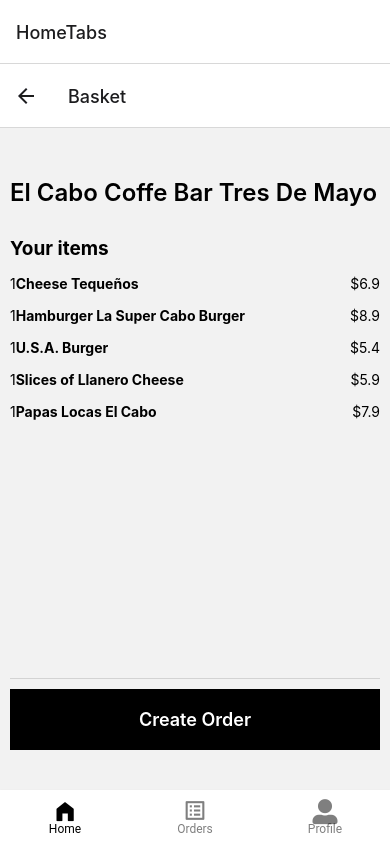
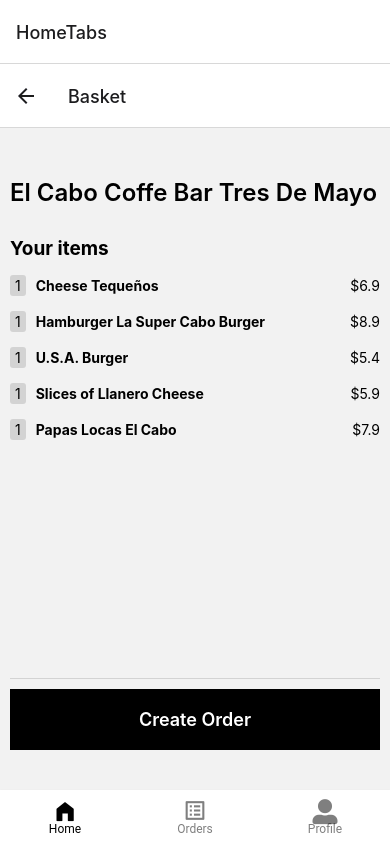
Before and after one commit to marcelojlf23/UberEatsUser, a React Native app: screen /Basket in a window 390 px wide. Built offline with nearby package versions, Linux system fonts and the light colour scheme.

Commit message:
general adjust
general adjust

```diff
--- a/src/components/BasketDishItem/index.js
+++ b/src/components/BasketDishItem/index.js
@@ -3,7 +3,7 @@ import { StyleSheet, Text, View, FlatList } from 'react-native';
 const BasketDishItem = ({ basketDish }) => {
     return (
         <View style={styles.row} >
-            <View s tyle={styles.quantityContainer}>
+            <View style={styles.quantityContainer}>
                 <Text>1</Text>
             </View>
             <Text style={{fontWeight: 'bold'}}>{basketDish.name}</Text>
--- a/src/components/RestaurantItem/index.js
+++ b/src/components/RestaurantItem/index.js
@@ -24,7 +24,6 @@ const RestaurantItem = ({ restaurant }) => {
         <View>
           <Text style={styles.rating}>{ restaurant.rating }</Text>
         </View>
-
       </View>
     </Pressable>
   )
--- a/src/screens/OrderDetails/index.js
+++ b/src/screens/OrderDetails/index.js
@@ -3,7 +3,6 @@ import { View, Text, Image, FlatList } from 'react-native';
 import orders from "../../../assets/data/orders.json";
 import restaurants from "../../../assets/data/restaurants.json";
 import BasketDishItem from '../../components/BasketDishItem';
-import DishListItem from '../../components/DishListItem';
 import styles from './styles';
 
 const order = orders[0];
```
